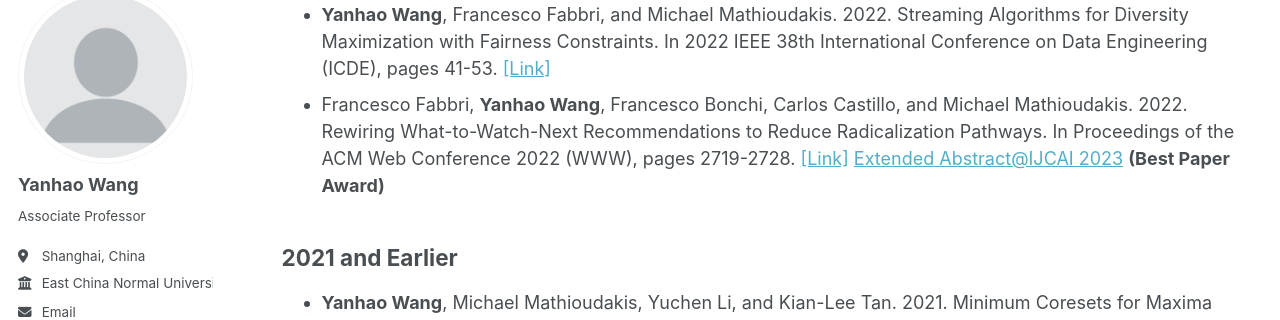
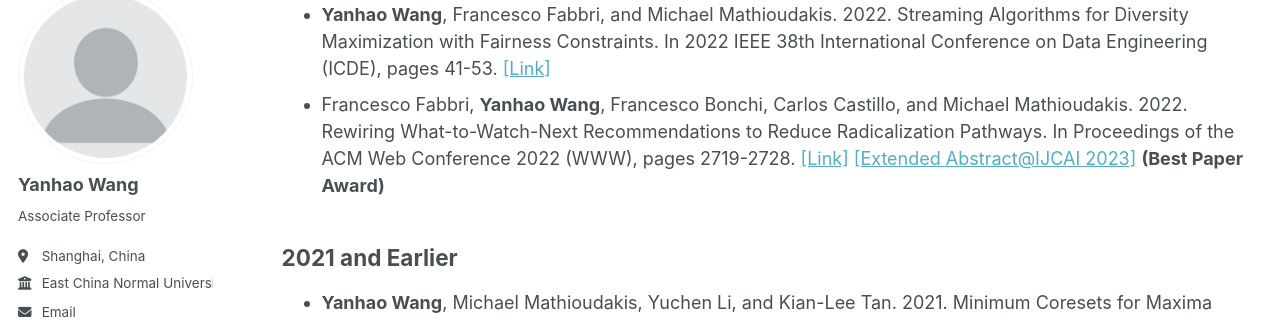
Before and after one commit to yhwang1990/yhwang1990.github.io, a Jekyll site: the page built from _pages/publications.md, in a window 1280 px wide and 900 px high, scrolled down 7712 px. Shown: the part 112-432 px from the top of the window. Built offline with Jekyll 4.4.1, drawn with Linux system fonts in a browser that asks for light colours; some web fonts are replaced; a script bundle is joined from its source files by our own code; library files that are not in the unit come from our copies.

```diff
--- a/_pages/publications.md
+++ b/_pages/publications.md
@@ -109,7 +109,7 @@ A full list of my publications can also be found on [my Google Scholar profile](
 - Jiping Zheng, Yuan Ma, Wei Ma, **Yanhao Wang**, and Xiaoyang Wang. 2022. Happiness Maximizing Sets under Group Fairness Constraints. Proceedings of the VLDB Endowment, 16(2):291-303. [[Link]](https://www.vldb.org/pvldb/vol16/p291-wang.pdf)
 - Ananth Mahadevan, Arpit Merchant, **Yanhao Wang**, and Michael Mathioudakis. 2022. Robustness of Sketched Linear Classifiers to Adversarial Attacks. In Proceedings of the 31st ACM International Conference on Information & Knowledge Management (CIKM), pages 4319-4323. [[Link]](https://doi.org/10.1145/3511808.3557687)
 - **Yanhao Wang**, Francesco Fabbri, and Michael Mathioudakis. 2022. Streaming Algorithms for Diversity Maximization with Fairness Constraints. In 2022 IEEE 38th International Conference on Data Engineering (ICDE), pages 41-53. [[Link]](https://doi.org/10.1109/ICDE53745.2022.00008)
-- Francesco Fabbri, **Yanhao Wang**, Francesco Bonchi, Carlos Castillo, and Michael Mathioudakis. 2022. Rewiring What-to-Watch-Next Recommendations to Reduce Radicalization Pathways. In Proceedings of the ACM Web Conference 2022 (WWW), pages 2719-2728. [[Link]](https://doi.org/10.1145/3485447.3512143) [Extended Abstract@IJCAI 2023](https://doi.org/10.24963/ijcai.2023/715) **(Best Paper Award)**
+- Francesco Fabbri, **Yanhao Wang**, Francesco Bonchi, Carlos Castillo, and Michael Mathioudakis. 2022. Rewiring What-to-Watch-Next Recommendations to Reduce Radicalization Pathways. In Proceedings of the ACM Web Conference 2022 (WWW), pages 2719-2728. [[Link]](https://doi.org/10.1145/3485447.3512143) [[Extended Abstract@IJCAI 2023]](https://doi.org/10.24963/ijcai.2023/715) **(Best Paper Award)**
 
 ## 2021 and Earlier
 - **Yanhao Wang**, Michael Mathioudakis, Yuchen Li, and Kian-Lee Tan. 2021. Minimum Coresets for Maxima Representation of Multidimensional Data. In Proceedings of the 40th ACM SIGMOD-SIGACT-SIGAI Symposium on Principles of Database Systems (PODS), pages 138-152. [[Link]](https://doi.org/10.1145/3452021.3458322)
```
